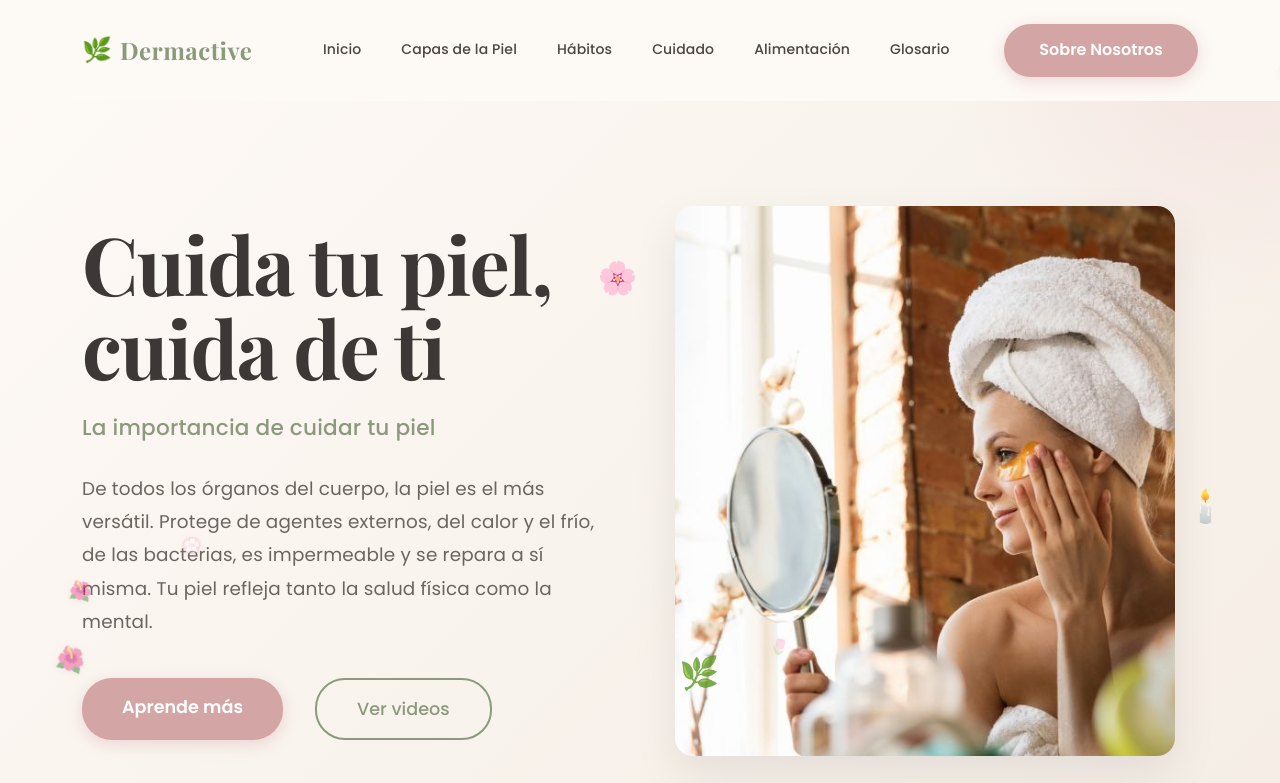
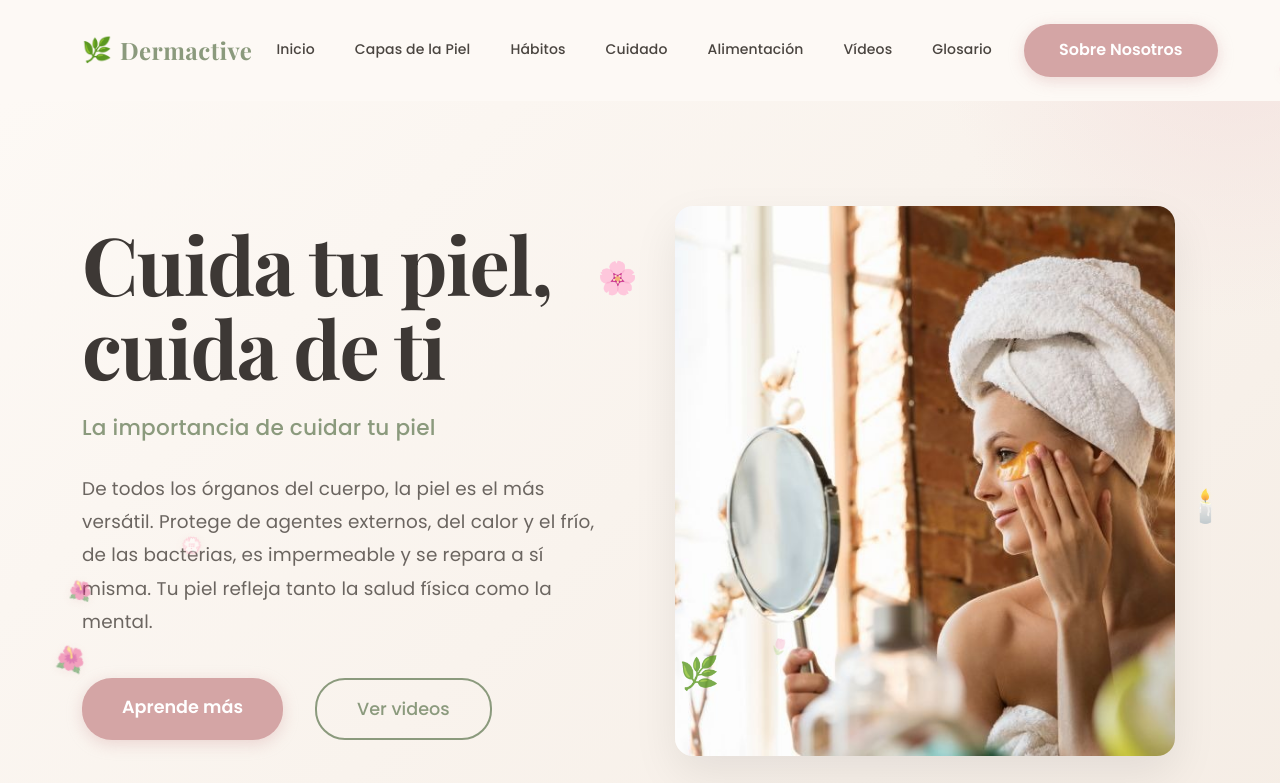
Before and after one commit to JosuePalma1/skin-care-project, a plain HTML site: page index.html in a window 1280 px wide. Shown: the top 783 px of the page. Drawn offline with nearby package versions, Linux system fonts and the light colour scheme.

Commit message:
Agregar videos a header

```diff
--- a/index.html
+++ b/index.html
@@ -34,9 +34,10 @@
               <li class="nav-item"><a class="nav-link" href="#habitos">Hábitos</a></li>
               <li class="nav-item"><a class="nav-link" href="#tratamientos">Cuidado</a></li>
               <li class="nav-item"><a class="nav-link" href="#alimentacion">Alimentación</a></li>
+              <li class="nav-item"><a class="nav-link" href="#videos">Vídeos</a></li>
               <li class="nav-item"><a class="nav-link" href="#glosario">Glosario</a></li>
             </ul>
-            <a href="#nosotros" class="btn btn-primary btn-cita">Sobre Nosotros</a>
+            <a href="#nosotros" class="btn btn-primary btn-cita ms-lg-4 ms-3">Sobre Nosotros</a>
           </div>
         </nav>
       </div>
```
